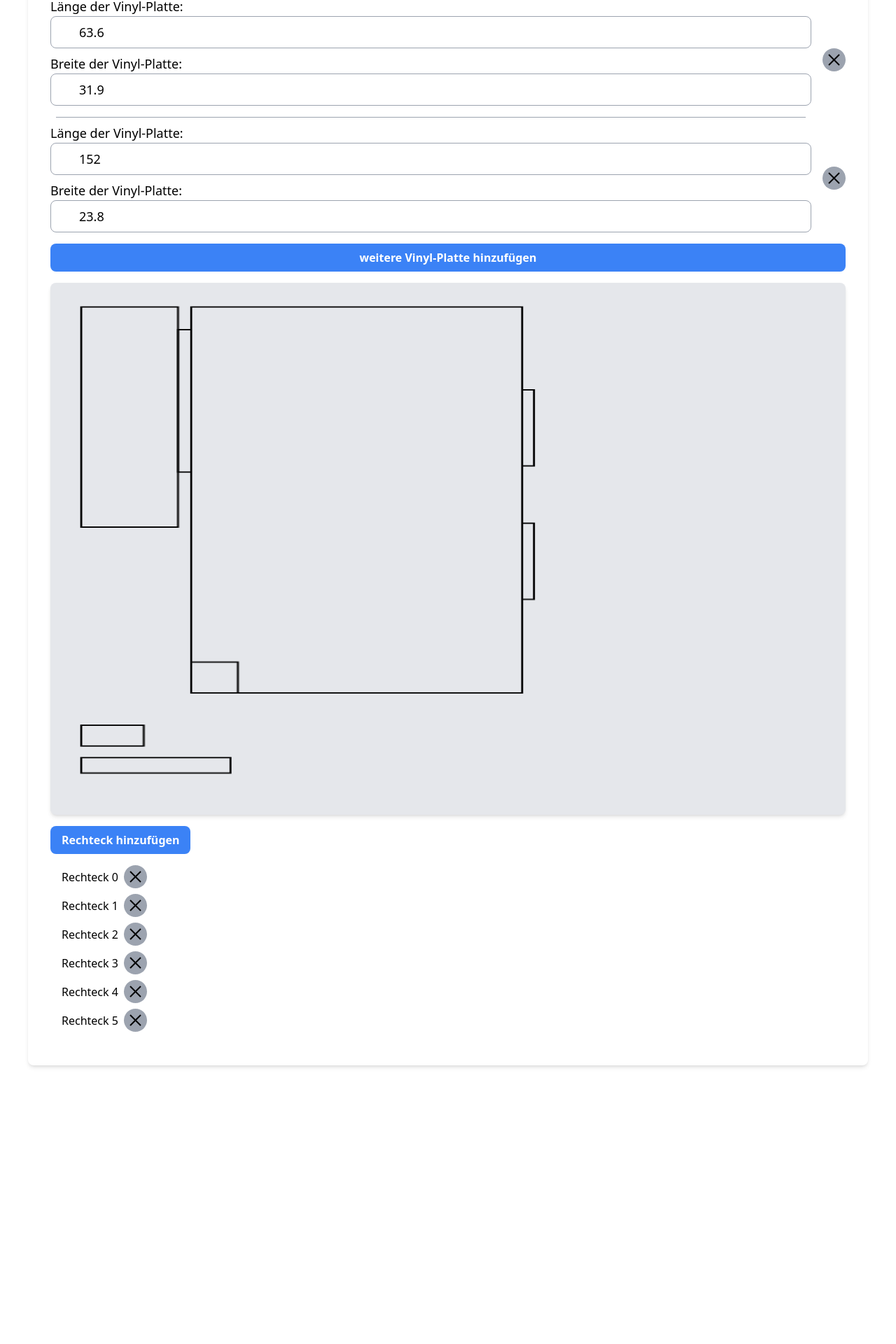
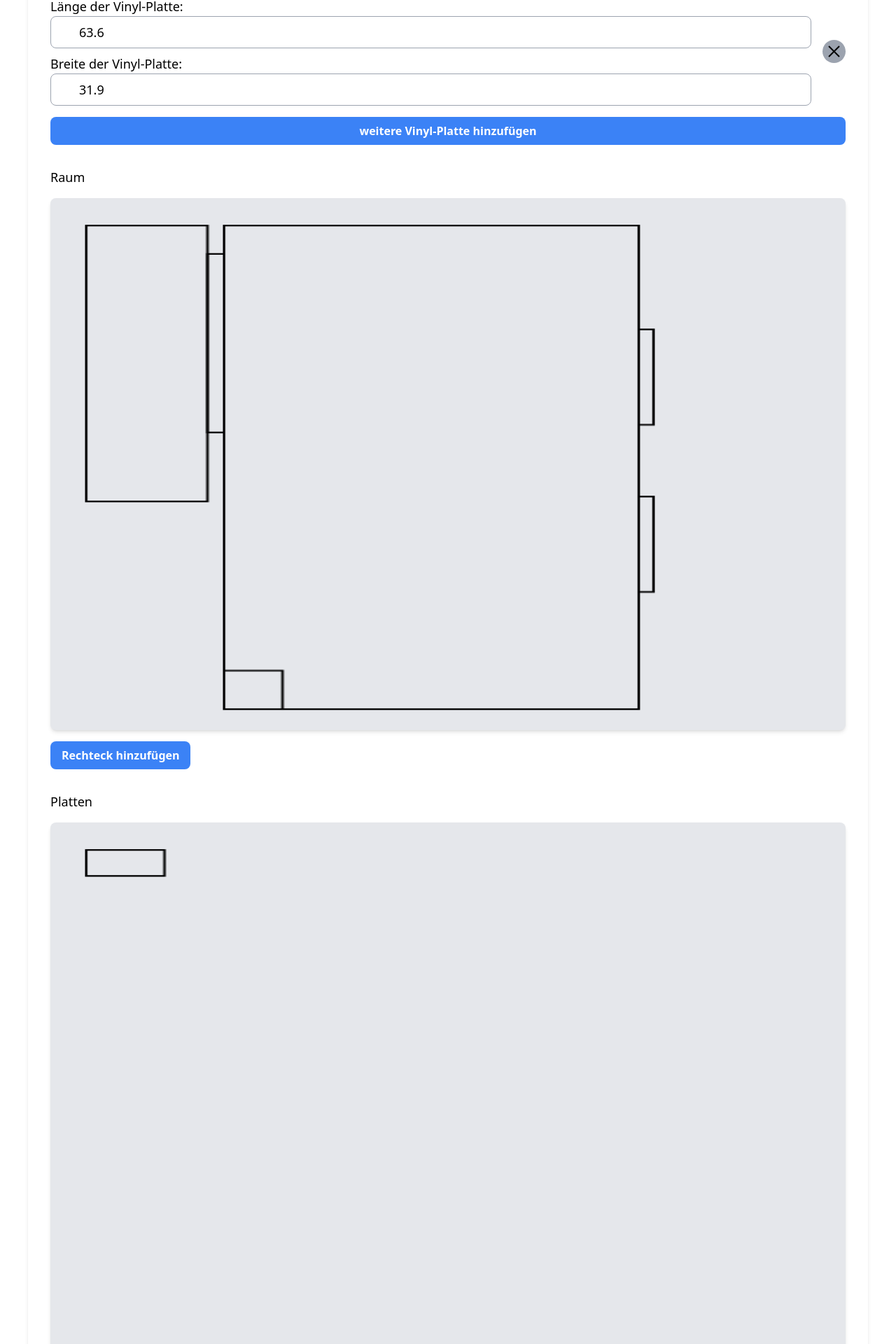
Before and after one commit to 72haja/parket-planer, a Vue app: page / in a window 1280 px wide. Shown: the part 129-2049 px from the top of the page at 70% size. Before the commit the page ends 1691 px from the top, so only its background shows below. Built offline with nearby package versions, Linux system fonts and the light colour scheme.

Commit message:
Füge neue Abschnitte für Raum und Platten in App.vue hinzu und aktualisiere die Canvas-Zeichnungslogik. Ändere Eingabetypen in AddRechteckDialog.vue von 'number' zu 'float'.

```diff
--- a/src/App.vue
+++ b/src/App.vue
@@ -45,6 +45,8 @@
         </button>
       </form>
 
+      <p class="text-lg font-medium mt-8">Raum</p>
+
       <div
         class="w-full aspect-square max-h-[calc(100dvh-40px)] bg-gray-200 rounded-lg shadow-md mt-4 p-4"
       >
@@ -64,6 +66,21 @@
         Rechteck
         hinzufügen
       </button>
+
+      <p class="text-lg font-medium mt-8">Platten</p>
+
+      <div
+        class="w-full aspect-square max-h-[calc(100dvh-40px)] bg-gray-200 rounded-lg shadow-md mt-4 p-4"
+      >
+        <canvas
+          id="platten"
+          ref="canvasPlatten"
+          :width="widthOfCanvas * 1.02"
+          :height="widthOfCanvas * 1.02"
+          class="w-full h-full bg-gray-200"
+        ></canvas>
+      </div>
+
       <AddRechteckDialog
         :show-dialog="showAddRechteckDialog"
         :x-position="clickPosition.x"
@@ -101,15 +118,13 @@ const vinylPlatten = ref([
     laenge: 63.6,
     breite: 31.9,
   },
-  {
-    laenge: 152,
-    breite: 23.8,
-  },
-
+  // {
+  //   laenge: 152,
+  //   breite: 23.8,
+  // },
 ])
 
 function removeVinylPlatte (index) {
-  console.log('removeVinylPlatte');
   vinylPlatten.value.splice(index, 1)
 }
 
@@ -124,6 +139,8 @@ const clickPosition = ref({
 
 const canvas = ref(null)
 const ctx = ref(null)
+const canvasPlatten = ref(null)
+const ctxPlatten = ref(null)
 // const rechtecke = ref([
 //   { x1: 0, y1: 0, x2: 482, y2: 327 },
 //   { x1: 482 - 327, y1: 327, x2: 482, y2: 572 },
@@ -189,6 +206,7 @@ const rechtecke = ref([
 
 onMounted(() => {
   ctx.value = canvas.value.getContext('2d')
+  ctxPlatten.value = canvasPlatten.value.getContext('2d')
 
   drawCanvas()
 
@@ -196,10 +214,13 @@ onMounted(() => {
 })
 
 function drawCanvas () {
-  ctx.value.clearRect(0, 0, canvas.value.width, canvas.value.height)
+  drawRaumCanvas()
+  drawPlattenCanvas()
+}
+
+function drawRaumCanvas () {
+  ctx.value.clearRect(0, 0, canvasPlatten.value.width, canvasPlatten.value.height)
   drawRechtecke()
-
-  drawVinylPlatten()
 
   drawRedDot()
   drawBlueDot()
@@ -218,16 +239,21 @@ function drawRechtecke () {
   })
 }
 
+function drawPlattenCanvas () {
+  ctxPlatten.value.clearRect(0, 0, canvasPlatten.value.width, canvasPlatten.value.height)
+  drawVinylPlatten()
+}
+
 function drawVinylPlatten () {
   const abstand = 50
 
   vinylPlatten.value.forEach((platte, index) => {
-    ctx.value.lineWidth = 2;
-    ctx.value.strokeStyle = 'black';
-    ctx.value.beginPath()
-    ctx.value.rect(abstandX, maxYOfRechtecke.value + abstand * (index + 1), platte.laenge, platte.breite)
+    ctxPlatten.value.lineWidth = 2;
+    ctxPlatten.value.strokeStyle = 'black';
+    ctxPlatten.value.beginPath()
+    ctxPlatten.value.rect(abstandX, abstandY + abstand * (index), platte.laenge, platte.breite)
     // Stroke width of 2 and red color
-    ctx.value.stroke()
+    ctxPlatten.value.stroke()
   })
 }
 
@@ -243,16 +269,8 @@ const maxYOfRechtecke = computed(() => {
   ).flat())
 })
 
-const maxY = computed(() => {
-  return maxYOfRechtecke.value + 50 * vinylPlatten.value.length + vinylPlatten.value.reduce((acc, platte) => acc + platte.breite, 0)
-})
-
-const maxWidthOfRechtecke = computed(() => {
+const widthOfCanvas = computed(() => {
   return Math.max(maxXOfRechtecke.value, maxYOfRechtecke.value)
-})
-
-const widthOfCanvas = computed(() => {
-  return Math.max(maxWidthOfRechtecke.value, maxY.value)
 })
 
 const showAddRechteckDialog = ref(false)
@@ -279,13 +297,13 @@ function removeRechteck (index) {
 }
 
 function getMousePos (canvas, evt) {
-  var rect = canvas.getBoundingClientRect(), // abs. size of element
-    scaleX = canvas.width / rect.width,    // relationship bitmap vs. element for x
-    scaleY = canvas.height / rect.height;  // relationship bitmap vs. element for y
+  var rect = canvas.getBoundingClientRect(),
+    scaleX = canvas.width / rect.width,
+    scaleY = canvas.height / rect.height;
 
   return {
-    x: (evt.clientX - rect.left) * scaleX,   // scale mouse coordinates after they have
-    y: (evt.clientY - rect.top) * scaleY     // been adjusted to be relative to element
+    x: (evt.clientX - rect.left) * scaleX,
+    y: (evt.clientY - rect.top) * scaleY
   }
 }
 
@@ -468,15 +486,20 @@ function addEventListenersForCanvas () {
     drawCanvas()
   })
 
-  canvas.value.addEventListener('click', (event) => {
+  canvas.value.addEventListener('click', handleClickOnCanvas)
+  canvas.value.addEventListener('dblclick', (event) => {
+    handleClickOnCanvas(event)
+    openAddRechteckDialog()
+  })
+}
+
+function handleClickOnCanvas (event) {
   if (
     redDot.value.x !== null && redDot.value.y !== null
     && blueDot.value.x !== null && blueDot.value.y !== null
   ) {
     return
   }
-
-    // const mousePos = getMousePos(canvas.value, event)
 
   if (blueDot.value.x !== null && blueDot.value.y !== null) {
     clickPosition.value.x = blueDot.value.x
@@ -486,10 +509,7 @@ function addEventListenersForCanvas () {
     clickPosition.value.y = redDot.value.y
   }
 
-    console.log('clickPosition.value', clickPosition.value);
   snackbarText.value = 'Position zum Hinzufügen des Rechtecks gespeichert'
-  })
-
 }
 
 const redDot = ref({
--- a/src/components/AddRechteckDialog.vue
+++ b/src/components/AddRechteckDialog.vue
@@ -10,7 +10,7 @@
         <label class="block text-lg font-medium mb-2">
           Höhe
           <input
-            type="number"
+            type="float"
             v-model="hoehe"
             class="w-full p-2 pl-10 text-lg border border-gray-400 rounded-lg focus:outline-none focus:ring focus:ring-blue-500"
           />
@@ -18,7 +18,7 @@
         <label class="block text-lg font-medium mb-2">
           Breite
           <input
-            type="number"
+            type="float"
             v-model="breite"
             class="w-full p-2 pl-10 text-lg border border-gray-400 rounded-lg focus:outline-none focus:ring focus:ring-blue-500"
           />
@@ -26,7 +26,7 @@
         <label class="block text-lg font-medium mb-2">
           X Position
           <input
-            type="number"
+            type="float"
             v-model="posX"
             class="w-full p-2 pl-10 text-lg border border-gray-400 rounded-lg focus:outline-none focus:ring focus:ring-blue-500"
           />
@@ -34,7 +34,7 @@
         <label class="block text-lg font-medium mb-2">
           Y Position
           <input
-            type="number"
+            type="float"
             v-model="posY"
             class="w-full p-2 pl-10 text-lg border border-gray-400 rounded-lg focus:outline-none focus:ring focus:ring-blue-500"
           />
```
Lines whose indentation alone changed are shown as unchanged.
